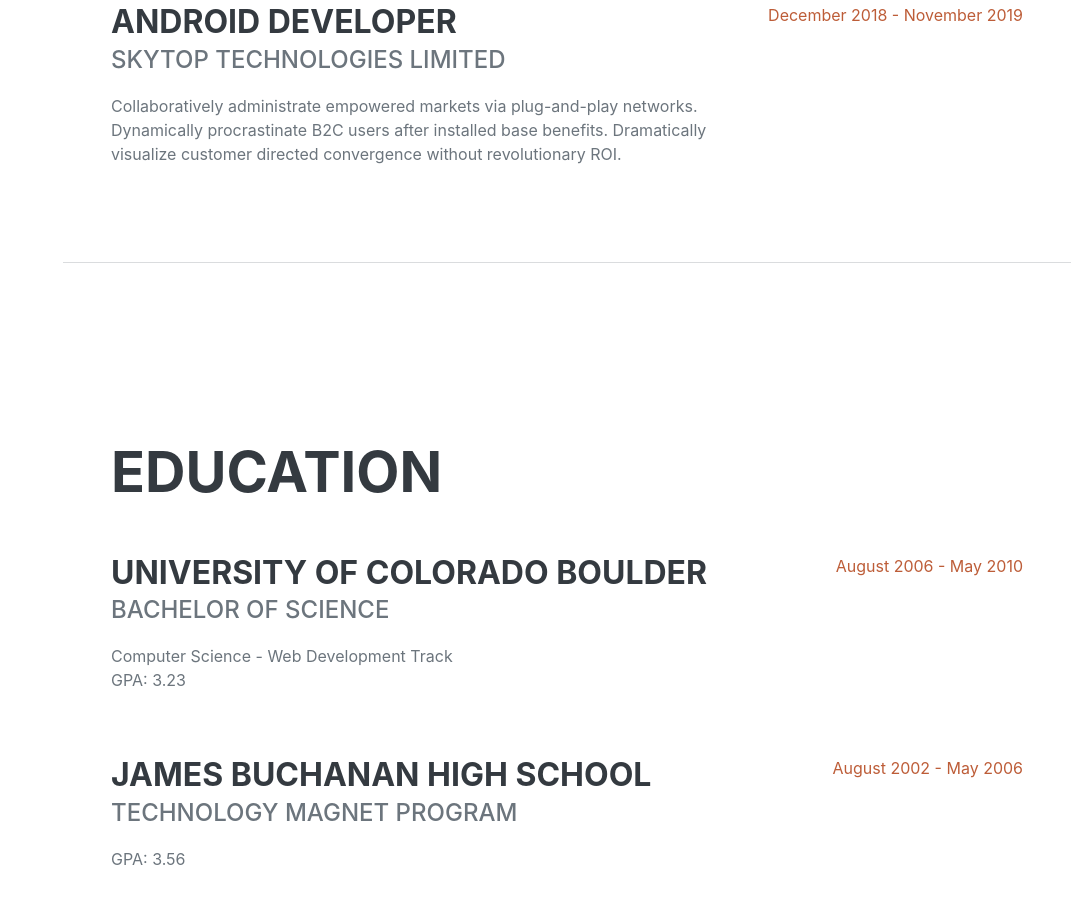
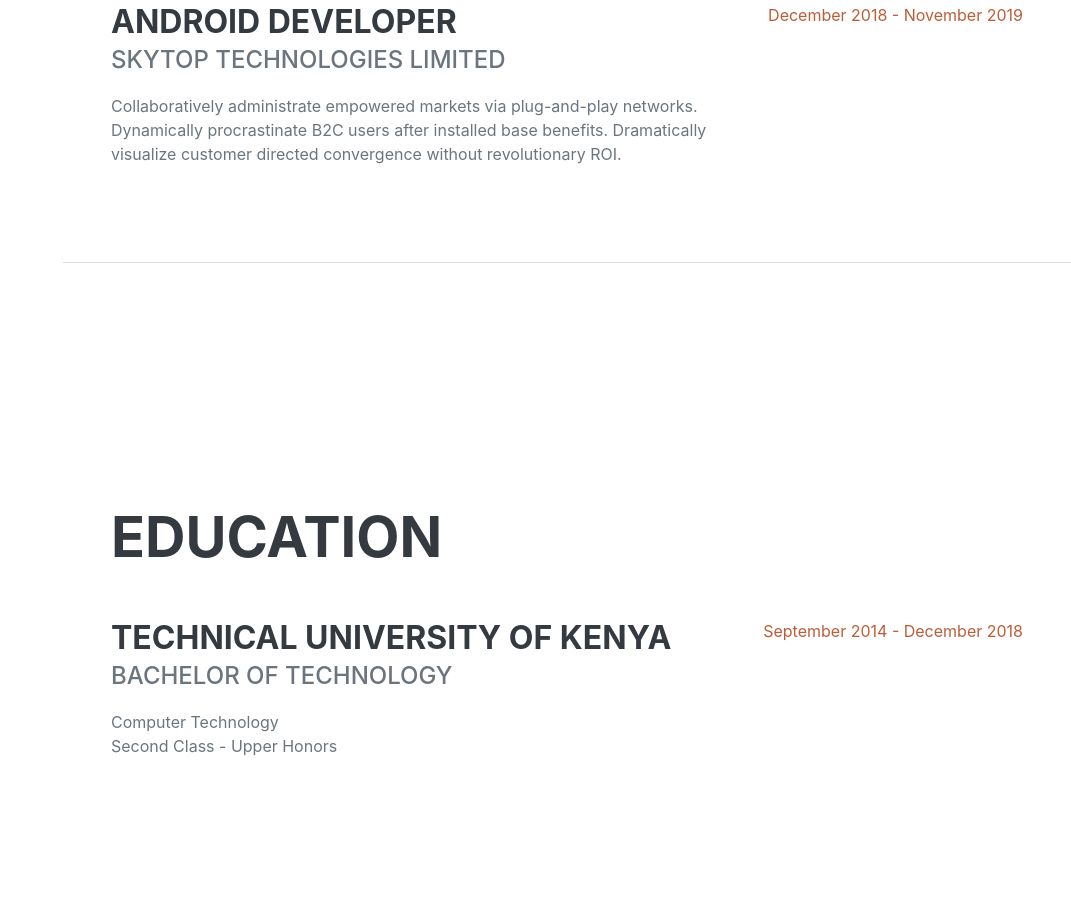
Before and after one commit to evansmwenda/evansmwenda.github.io, a plain HTML site: page index.html in a window 1280 px wide. Shown: the part 1824-2728 px from the top of the page, without its empty margins (209-1280 px from the left). Drawn offline with nearby package versions, Linux system fonts and the light colour scheme; a web font is replaced by a local one.

Commit message:
Add education section

```diff
--- a/index.html
+++ b/index.html
@@ -30,7 +30,7 @@
                     <li class="nav-item"><a class="nav-link js-scroll-trigger" href="#education">Education</a></li>
                     <li class="nav-item"><a class="nav-link js-scroll-trigger" href="#skills">Skills</a></li>
                     <li class="nav-item"><a class="nav-link js-scroll-trigger" href="#interests">Interests</a></li>
-                    <li class="nav-item"><a class="nav-link js-scroll-trigger" href="#awards">Awards</a></li>
+                    <!-- <li class="nav-item"><a class="nav-link js-scroll-trigger" href="#awards">Awards</a></li> -->
                 </ul>
             </div>
         </nav>
@@ -43,10 +43,12 @@
                         Evans
                         <span class="text-primary">Mwenda</span>
                     </h1>
-                    <div class="subheading mb-5">
-                        3542 Berry Street · Cheyenne Wells, CO 80810 · (317) 585-8468 ·
+
+                    <div class="mb-5">
                         <a href="mailto:evansmwenda.em@gmail.com">evansmwenda.em@gmail.com</a>
                     </div>
+
+
                     <p class="lead mb-5">I am a software applications developer passionate about translating code to user friendly applications. I am experienced in flutter for cross-platfrom application development and Laravel framework for backend development.</p>
                     <div class="social-icons">
                         <a class="social-icon" href="https://www.linkedin.com/in/evans-mwenda-66250b121/"><i class="fab fa-linkedin-in"></i></a>
@@ -107,21 +109,21 @@
                     <h2 class="mb-5">Education</h2>
                     <div class="d-flex flex-column flex-md-row justify-content-between mb-5">
                         <div class="flex-grow-1">
-                            <h3 class="mb-0">University of Colorado Boulder</h3>
-                            <div class="subheading mb-3">Bachelor of Science</div>
-                            <div>Computer Science - Web Development Track</div>
-                            <p>GPA: 3.23</p>
+                            <h3 class="mb-0">Technical University of Kenya</h3>
+                            <div class="subheading mb-3">Bachelor of Technology</div>
+                            <div>Computer Technology</div>
+                            <p>Second Class - Upper Honors</p>
                         </div>
-                        <div class="flex-shrink-0"><span class="text-primary">August 2006 - May 2010</span></div>
+                        <div class="flex-shrink-0"><span class="text-primary">September 2014 - December 2018</span></div>
                     </div>
-                    <div class="d-flex flex-column flex-md-row justify-content-between">
+                    <!-- <div class="d-flex flex-column flex-md-row justify-content-between">
                         <div class="flex-grow-1">
                             <h3 class="mb-0">James Buchanan High School</h3>
                             <div class="subheading mb-3">Technology Magnet Program</div>
                             <p>GPA: 3.56</p>
                         </div>
                         <div class="flex-shrink-0"><span class="text-primary">August 2002 - May 2006</span></div>
-                    </div>
+                    </div> -->
                 </div>
             </section>
             <hr class="m-0" />
```
